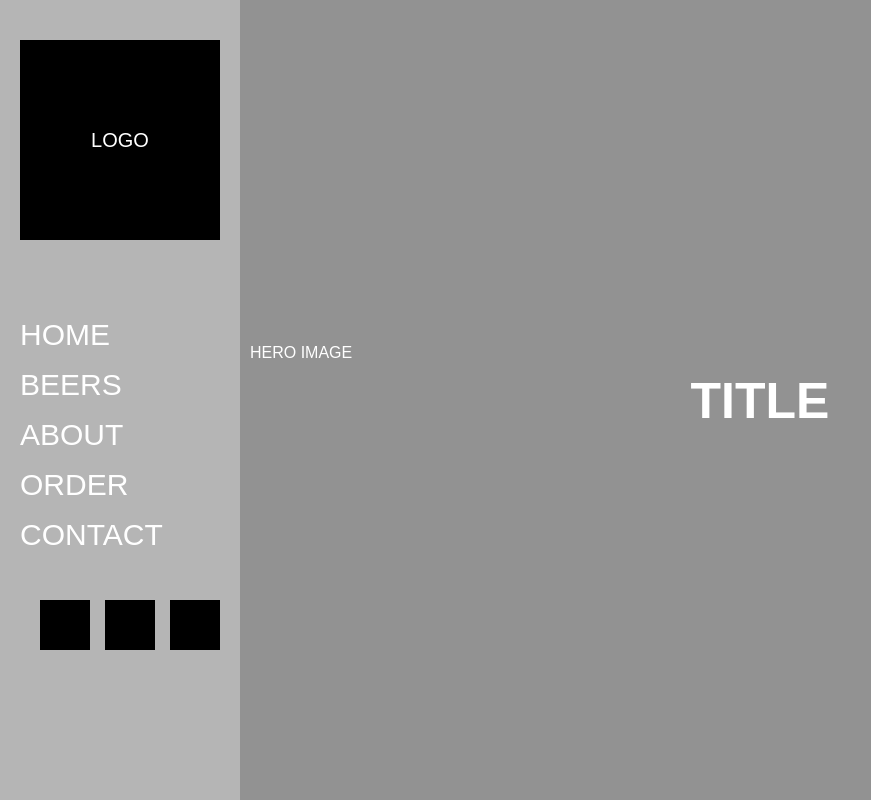
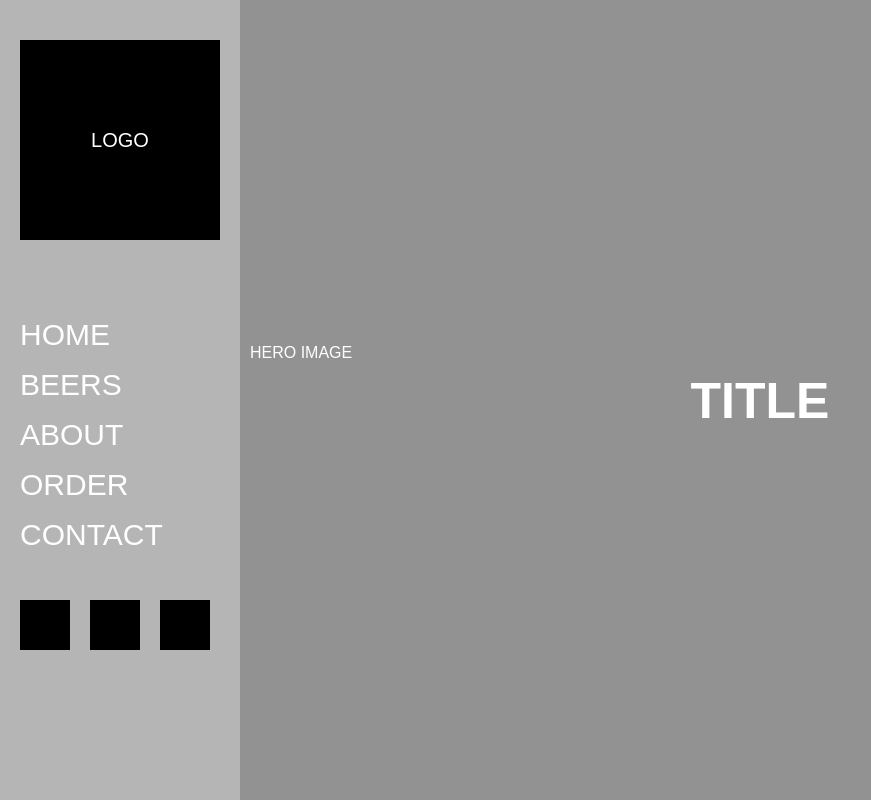
Before and after one commit to sandroguedes/s_guedesdesouza_webdev1_project5, a plain HTML site: page index.html in a window 1280 px wide. Shown: the top 800 px of the page, without its empty margins (0-871 px from the left). Drawn offline with Linux system fonts and the light colour scheme.

Commit message:
Update CSS
Small Adjustments to layout

```diff
--- a/css/main.css
+++ b/css/main.css
@@ -183,6 +183,7 @@ cursor:pointer;
 	{
 	display:flex;
 	flex-direction:row;
+	margin-left: 0px;
 	}
 
 	.socialmedia div
@@ -190,7 +191,7 @@ cursor:pointer;
 	height:50px;
 	width:50px;
 	background-color:black;
-	margin-right:15px;
+	margin: 0px 20px 0px 0px;
 	}
 }
 
```
